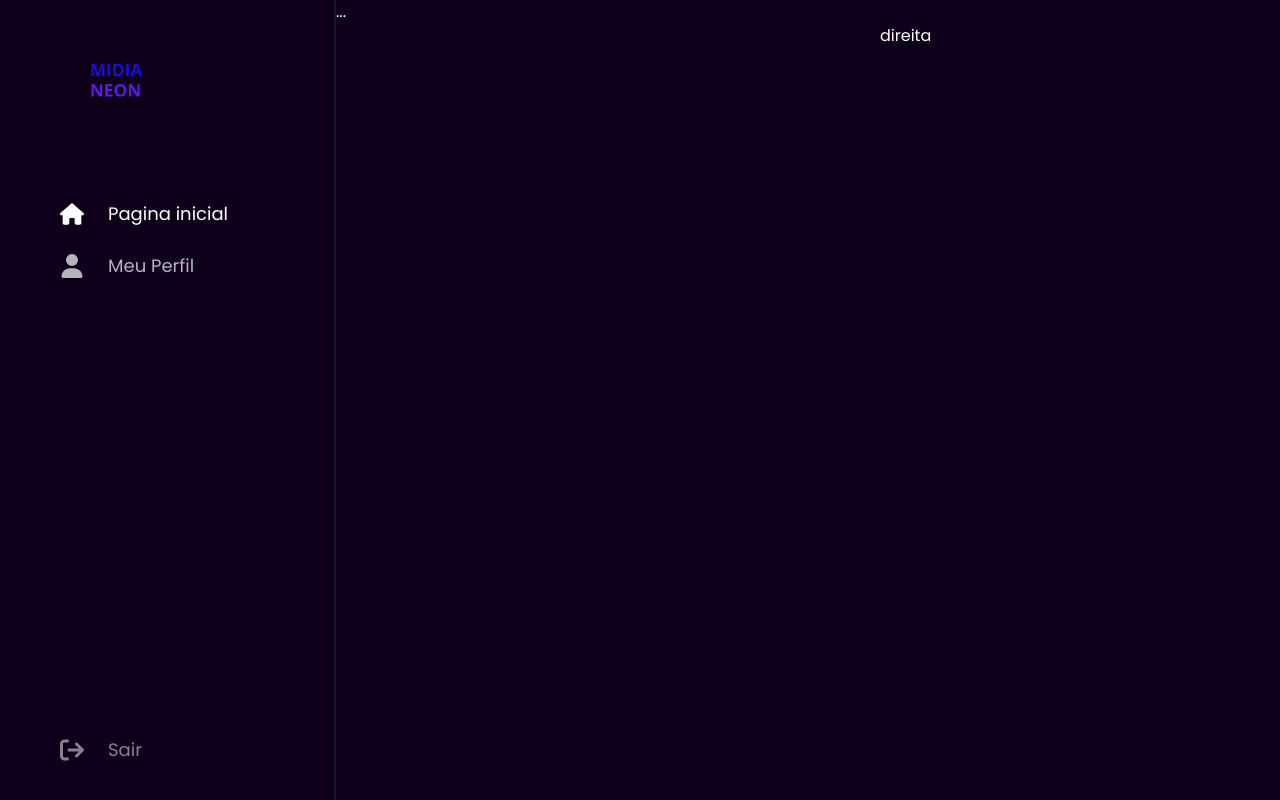
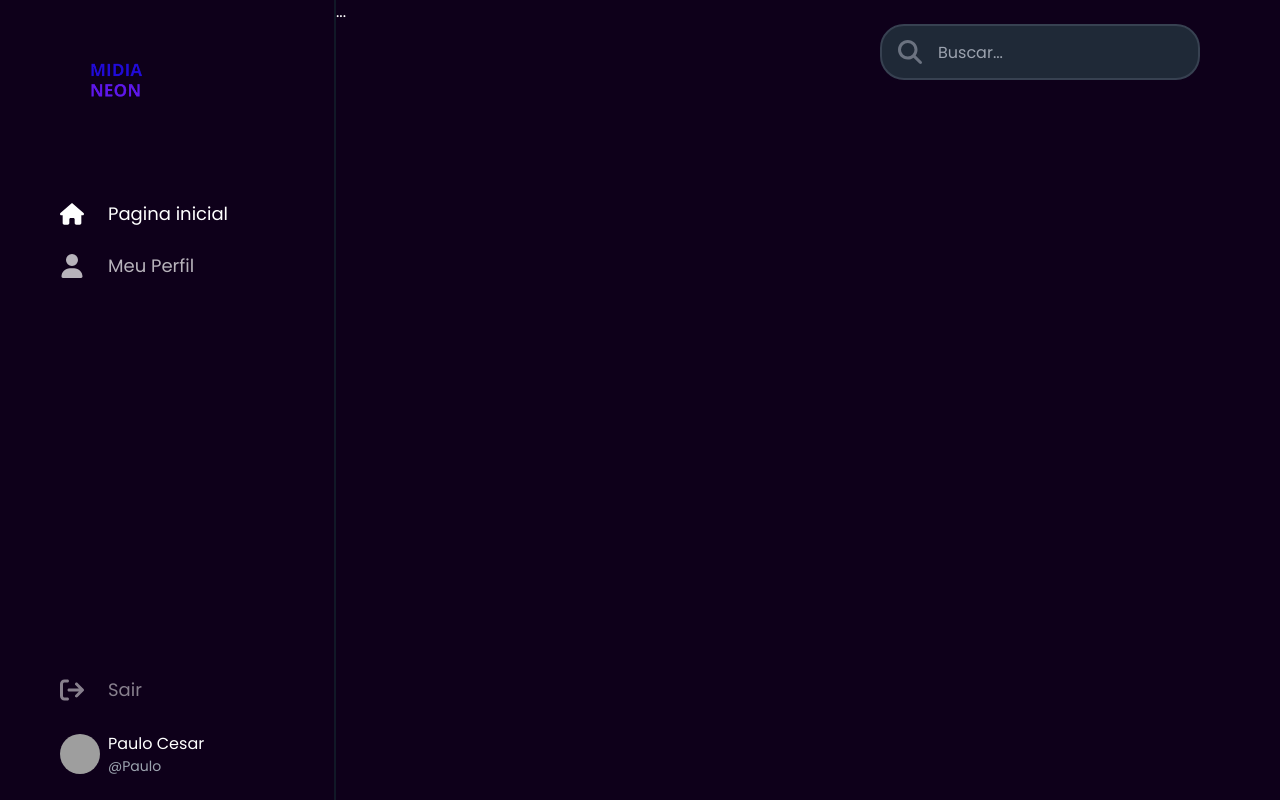
Before and after one commit to PauloAquarius0299/midia-neon-rede-social, a Next.js app in the folder frontend/: page /home in a window 1280 px wide. Built offline with nearby package versions, Linux system fonts and the light colour scheme; grey boxes are pictures that could not be loaded.

Commit message:
feat: add search input

```diff
--- a/frontend/src/app/(ui)/layout.tsx
+++ b/frontend/src/app/(ui)/layout.tsx
@@ -3,6 +3,8 @@ import NavLogout from '@/components/navbar/nav-logout';
 import Logo from '@/components/ui/logo';
 import { ReactNode } from 'react'
 import { faHouse, faUser } from '@fortawesome/free-solid-svg-icons';
+import { NavMyProfile } from '@/components/navbar/nav-myprofile';
+import {SearchInput} from '@/components/ui/search-input';
 
 type Props = {
     children: ReactNode;
@@ -29,13 +31,14 @@ export default function Layout({children}: Props){
                 </div>
                 <div className='mb-6 flex flex-col gap-4'>
                     <NavLogout />
+                    <NavMyProfile />
                 </div>
             </section>
             <section className='flex-1 max-w-lg'>
                 {children}
             </section>
             <aside className='hidden lg:flex flex-col gap-6 sticky top-0 h-fit  w-96 px-8 py-6 border-gray-900'>
-                direita
+                <SearchInput hideOnSearch />
             </aside>
         </main>
     )
--- a/frontend/src/components/navbar/nav-myprofile.tsx
+++ b/frontend/src/components/navbar/nav-myprofile.tsx
@@ -1,3 +1,24 @@
+import Link from 'next/link';
+import {user} from '@/data/user';
+
 export const NavMyProfile = () => {
-
+    return (
+        <div className='flex items-center'>
+            <div className='size-10 mr-2 rounded-full overflow-hidden'>
+                <Link href={`/${user.slug}`}>
+                <img
+                src={user.avatar}
+                alt={user.name}
+                className='size-full'
+                />
+                </Link>
+            </div>
+            <div className='flex-1 overflow-hidden'>
+              <Link href={`/${user.slug}`} className='block trucate'>
+              {user.name}
+              </Link>
+              <div className='trucate text-sm text-gray-400'>@{user.slug}</div>
+            </div>
+        </div>
+    )
 }
--- a/frontend/src/components/ui/input.tsx
+++ b/frontend/src/components/ui/input.tsx
@@ -10,10 +10,17 @@ type Props ={
     icon?: IconDefinition;
     value?: string;
     onChange?: (newValue: string) => void;
+    onEnter?: () => void;
 }
 
-export const Input = ({placeholder, password, filled, icon, value, onChange}: Props) => {
-    const [showPassword, setShowPassword] = useState(false)
+export const Input = ({placeholder, password, filled, icon, value, onChange, onEnter}: Props) => {
+    const [showPassword, setShowPassword] = useState(false);
+
+    const handleKeyUp = (event: React.KeyboardEvent<HTMLInputElement>) => {
+        if (event.code.toLowerCase() === 'enter' && onEnter) {
+            onEnter();
+        }
+    };
 
     return (
         <div className={`flex items-center h-14 rounded-3xl border-2 border-gray-700 ${filled && 'bg-gray-800'}`}>
@@ -29,6 +36,7 @@ export const Input = ({placeholder, password, filled, icon, value, onChange}: Pr
             className='has-[:focus]:border-white flex-1 outline-none bg-transparent h-full px-4'
             value={value}
             onChange={e=> onChange && onChange(e.target.value)}
+            onKeyUp={handleKeyUp}
             />
             {password &&
             <FontAwesomeIcon
--- /dev/null
+++ b/frontend/src/components/ui/search-input.tsx
@@ -0,0 +1,35 @@
+'use client'
+import {Input} from './input'
+import {faMagnifyingGlass} from '@fortawesome/free-solid-svg-icons'
+import {useState} from 'react';
+import {useRouter, usePathname} from 'next/navigation';
+
+type Props = {
+    defaultValue?: string;
+    hideOnSearch?: boolean;
+}
+
+export const SearchInput = ({defaultValue, hideOnSearch}: Props) => {
+    const router = useRouter()
+    const pathname = usePathname();
+    const [searchInput, setSearchInput] = useState(defaultValue ?? '');
+
+    const handleSearchEnter = () => {
+        if (searchInput) {
+            router.push(`/search?q=${encodeURIComponent(searchInput)}`);
+        }
+    };
+
+    if(hideOnSearch && pathname === '/search') return null;
+
+    return (
+        <Input
+        placeholder='Buscar...'
+        icon={faMagnifyingGlass}
+        filled
+        value={searchInput}
+        onChange={t => setSearchInput(t)}
+        onEnter={handleSearchEnter}
+        />
+    )
+}
```
Also changed, not shown: frontend/src/components/ui/trending-area.tsx (added).
